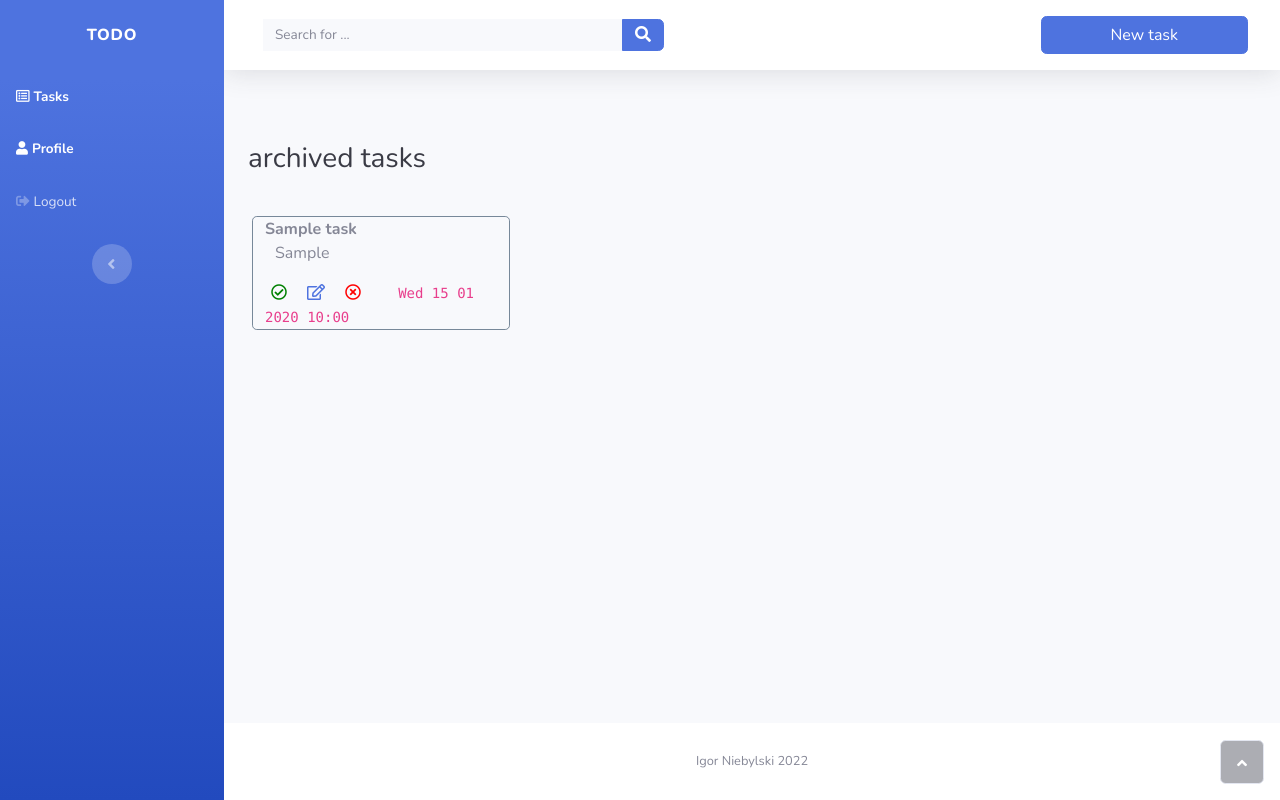
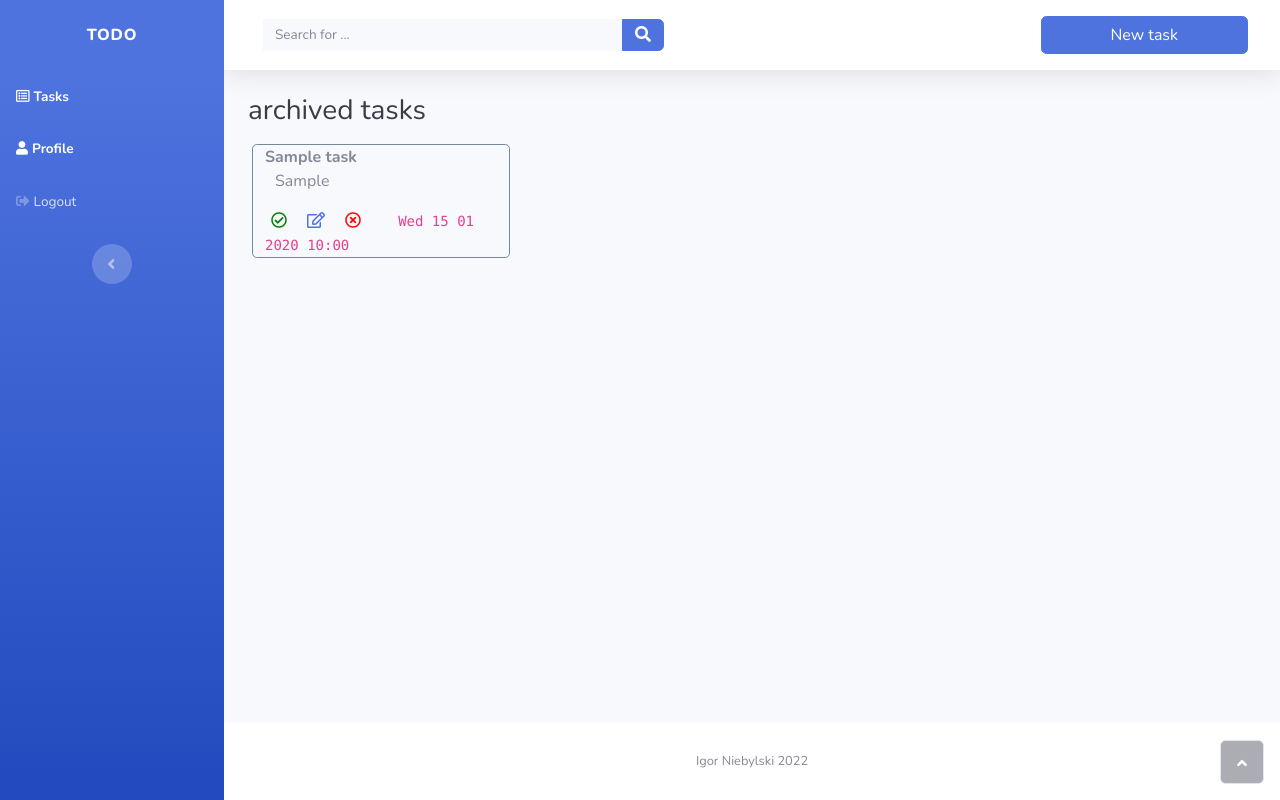
Before and after one commit to igornieb/todo, a Django app: page / in a window 1280 px wide. Run offline with Django 4.2, Linux system fonts and the light colour scheme; a user stored in the database is signed in; tables that the repository leaves empty hold one stand-in row (values such as "Sample post"); some libraries are stand-ins or nearby versions.

Commit message:
updated template file

```diff
--- a/templates/index.html
+++ b/templates/index.html
@@ -2,17 +2,13 @@
 {% block main %}
     <br>
     {% if current_tasks %}
-                <div class="container-fluid">
-                    <div class="d-sm-flex justify-content-between align-items-center mb-4">
-                        <h3 class="text-dark mb-0">current task list</h3>
-                    </div>
-                </div>
                 <div class="row">
                     <div class="col">
                         <div class="container">
+                        <h3 class="text-dark mb-0">current task list</h3>
                             <div class="row">
                                 {% for task in current_tasks %}
-                                <div class="col-md-3" style="margin:1em ;border:1px solid lightslategray; border-radius: 0.3em"><strong>{{ task.title }}</strong>
+                                <div class="col-md-2" style="margin:1em ;border:1px solid lightslategray; border-radius: 0.3em"><strong>{{ task.title }}</strong>
                                     <p style="padding-left: 10px;">{{ task.task }}</p><a style="text-decoration: none; color:green" href="{% url 'change-task-state' task.pk %}"><i class="far fa-check-circle" style="padding-left: 6px;"></i></a><a style="text-decoration: none; color:none" href="{% url 'task-edit' task.pk %}"><i class="far fa-edit" style="padding-left: 20px;"></i></a><a href="{% url 'task-delete' task.pk %}" style="text-decoration: none; color:red" href=""><i class="far fa-times-circle" style="padding-left: 20px;"></i></a>
                                     <code style="padding-left: 33px;">{{ task.date|date:"D d m Y H:i" }}</code>
                                 </div>
@@ -23,14 +19,10 @@
                 </div>
     {% endif %}
     {% if filtered_tasks %}
-                <div class="container-fluid">
-                    <div class="d-sm-flex justify-content-between align-items-center mb-4">
-                        <h3 class="text-dark mb-0">Search:</h3>
-                    </div>
-                </div>
                 <div class="row">
                     <div class="col">
                         <div class="container">
+                            <h3 class="text-dark mb-0">Search:</h3>
                             <div class="row">
                                 {% for task in filtered_tasks %}
                                 <div class="col-md-3" style="margin:1em ;border:1px solid lightslategray; border-radius: 0.3em"><strong>{{ task.title }}</strong>
@@ -45,14 +37,10 @@
     {% endif %}
     {% if archive_tasks %}
                 <div id="content-1">
-                    <div class="container-fluid">
-                        <div class="d-sm-flex justify-content-between align-items-center mb-4" style="margin-top: 3em;">
-                            <h3 class="text-dark mb-0">archived tasks</h3>
-                        </div>
-                    </div>
                     <div class="row">
                         <div class="col">
                             <div class="container">
+                            <h3 class="text-dark mb-0">archived tasks</h3>
                                 <div class="row">
                                     {% for task in archive_tasks %}
                                         <div class="col-md-3" style="margin:1em ;border:1px solid lightslategray; border-radius: 0.3em"><strong>{{ task.title }}</strong>
```
